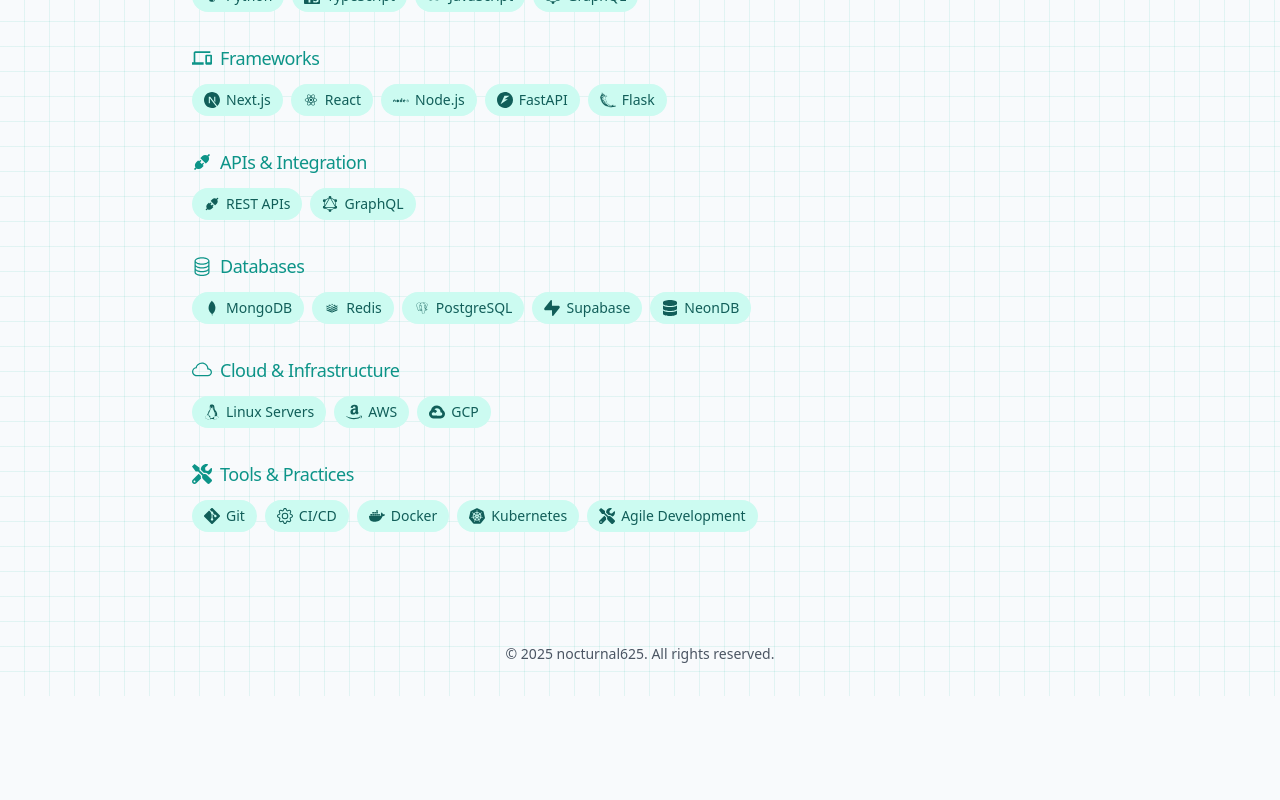
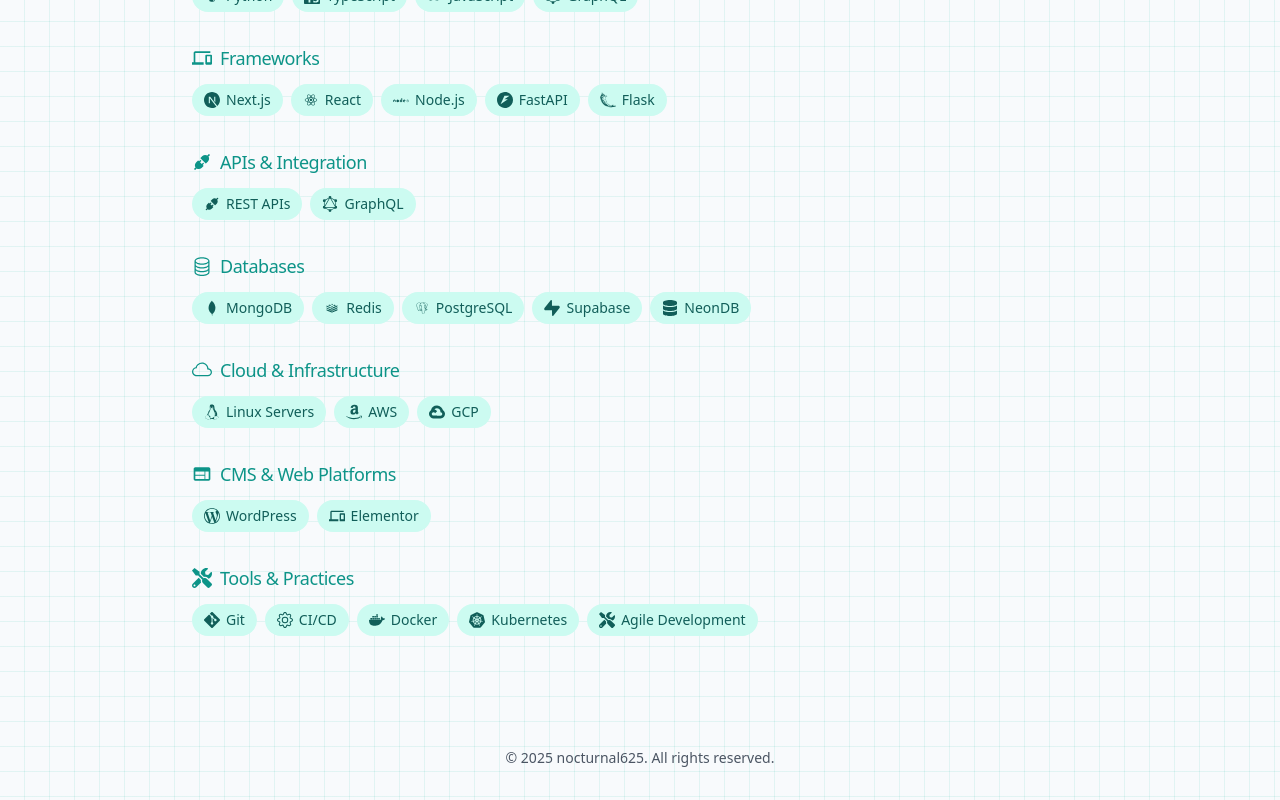
Before and after one commit to nocturnal629/portfolio, a Next.js app: page / in a window 1280 px wide. Shown: the part 3778-4578 px from the top of the page. Before the commit the page ends 4474 px from the top, so only its background shows below. Built offline with nearby package versions, Linux system fonts and the light colour scheme.

Commit message:
Add new skills and icons for CMS & Web Platforms
- Added WordPress and Elementor to the skills list.
- Introduced a new category for CMS & Web Platforms with corresponding icons.
- Updated imports to include new icons from react-icons library.

```diff
--- a/src/data/skills.ts
+++ b/src/data/skills.ts
@@ -1,11 +1,11 @@
 import { SkillCategory } from '@/types';
 import { DiPython, DiJavascript1, DiReact, DiNodejs, DiMongodb, DiLinux, DiRedis, DiPostgresql } from 'react-icons/di';
-import { SiTypescript, SiGraphql, SiNextdotjs, SiFastapi, SiFlask, SiSupabase, SiAmazon, SiGooglecloud, SiGit, SiDocker, SiKubernetes } from 'react-icons/si';
+import { SiTypescript, SiGraphql, SiNextdotjs, SiFastapi, SiFlask, SiSupabase, SiAmazon, SiGooglecloud, SiGit, SiDocker, SiKubernetes, SiWordpress } from 'react-icons/si';
 import { FaDatabase } from "react-icons/fa";
 import { AiFillApi } from 'react-icons/ai';
 import { FaTools } from 'react-icons/fa';
 import { BsCodeSlash, BsDatabase, BsCloud, BsGear } from 'react-icons/bs';
-import { MdDevices } from 'react-icons/md';
+import { MdDevices, MdWeb } from 'react-icons/md';
 
 export const skills: SkillCategory[] = [
   {
@@ -58,6 +58,14 @@
     ]
   },
   {
+    name: "CMS & Web Platforms",
+    icon: MdWeb,
+    skills: [
+      { name: "WordPress", icon: SiWordpress },
+      { name: "Elementor", icon: MdDevices }
+    ]
+  },
+  {
     name: "Tools & Practices",
     icon: FaTools,
     skills: [
```
